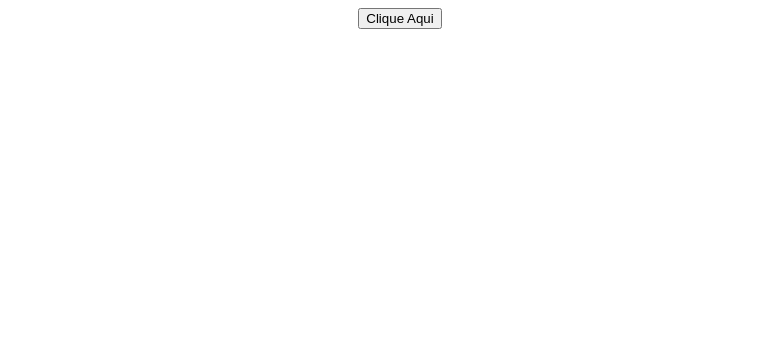
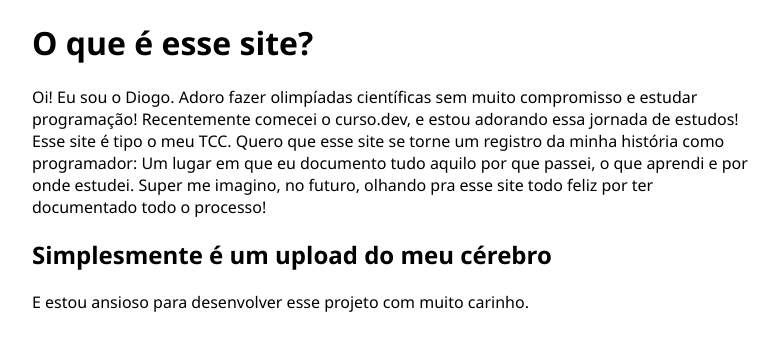
Before and after one commit to Diowgo/clone-tabnews, a Next.js app: page / in a window 1280 px wide. Shown: the top 350 px of the page, without its empty margins (248-1024 px from the left). Built offline with nearby package versions, Linux system fonts and the light colour scheme.

Commit message:
Adicionando estilos e modificando a página inicial

```diff
--- a/pages/index.js
+++ b/pages/index.js
@@ -1,18 +1,22 @@
-import Mensagem from "../components/component";
 import styles from "../styles.module.css";
 
 function Home() {
   return (
-    <div className={styles.wide}>
-      <div className={styles.text}>
-        <Mensagem />
-      </div>
-    </div>
+    <main className={styles.centro}>
+      <h1>O que é esse site?</h1>
+      <p>
+        Oi! Eu sou o Diogo. Adoro fazer olimpíadas científicas sem muito
+        compromisso e estudar programação! Recentemente comecei o curso.dev, e
+        estou adorando essa jornada de estudos! Esse site é tipo o meu TCC.
+        Quero que esse site se torne um registro da minha história como
+        programador: Um lugar em que eu documento tudo aquilo por que passei, o
+        que aprendi e por onde estudei. Super me imagino, no futuro, olhando pra
+        esse site todo feliz por ter documentado todo o processo!
+      </p>
+      <h2>Simplesmente é um upload do meu cérebro</h2>
+      <p>E estou ansioso para desenvolver esse projeto com muito carinho.</p>
+    </main>
   );
 }
 
-function Camisa() {
-  console.log("Barcelona FC");
-}
-
 export default Home;
--- a/styles.module.css
+++ b/styles.module.css
@@ -1,8 +1,6 @@
-.text {
+.centro {
   margin: auto;
-  text-align: center;
+  width: 100%;
+  max-width: 720px;
+  font-family: "Segoe UI", Tahoma, Geneva, Verdana, sans-serif;
 }
-
-.wide {
-  width: 100vw;
-}
```
Also changed, not shown: styles.global.css (added).
